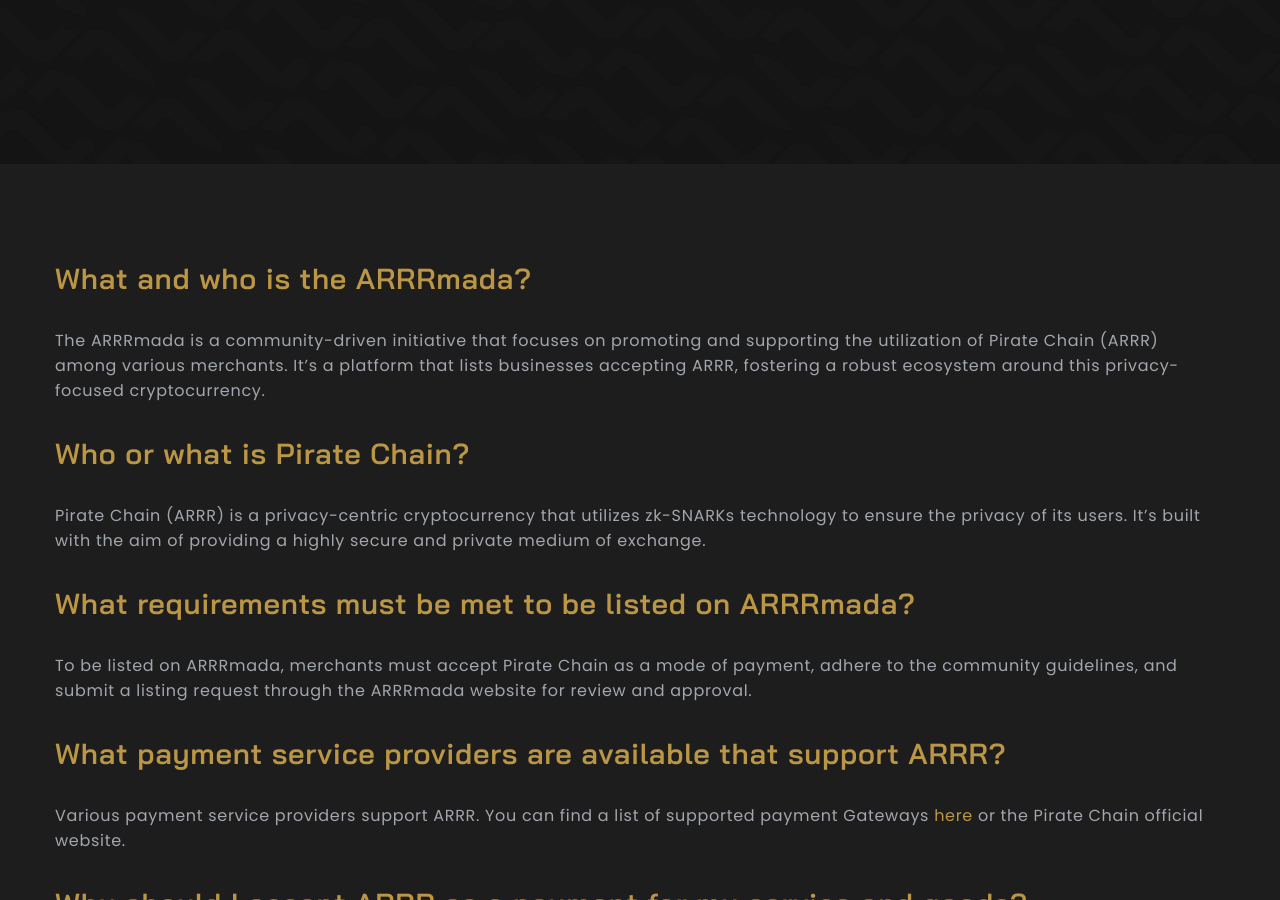
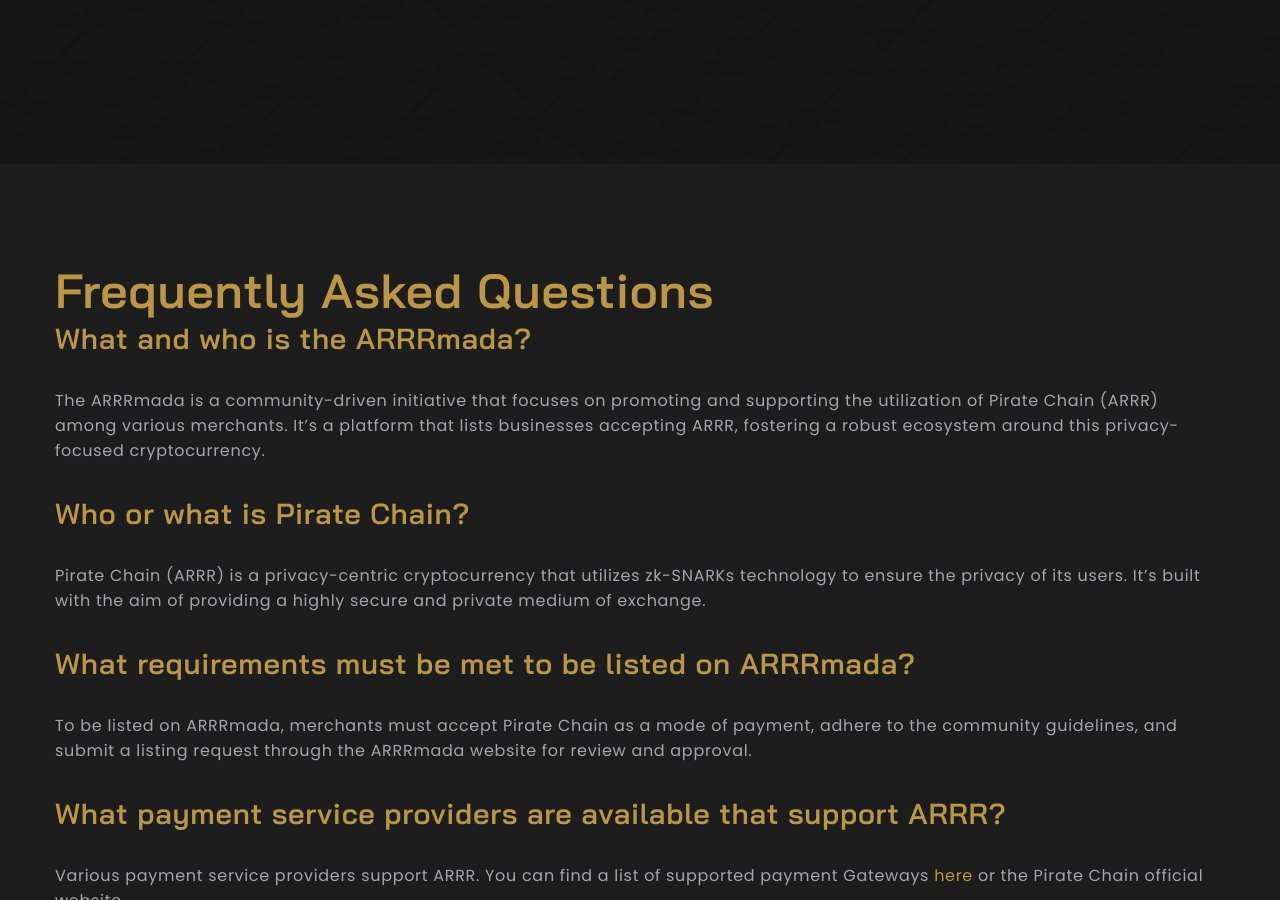
Before and after one commit to ARRRmada/ARRRmada.com, a Jekyll site: the page built from faq.html, in a window 1280 px wide and 900 px high, scrolled down 536 px. Built offline with Jekyll 4.4.1, drawn with Linux system fonts in a browser that asks for light colours.

Commit message:
Update faq.html

```diff
--- a/faq.html
+++ b/faq.html
@@ -18,6 +18,7 @@
 </section>
 <section id="faq">
   <div class="content">
+     <h1>Frequently Asked Questions</h1>
     {% for faq in site.data.faq.faqs %}
     {% assign replaced_answer = faq.answer | replace: "{{ site.baseurl }}", site.baseurl %}
     <div class="faq-item">
```
